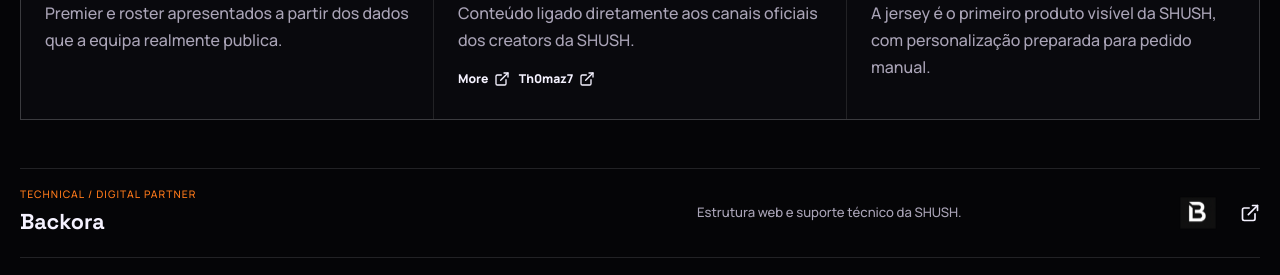
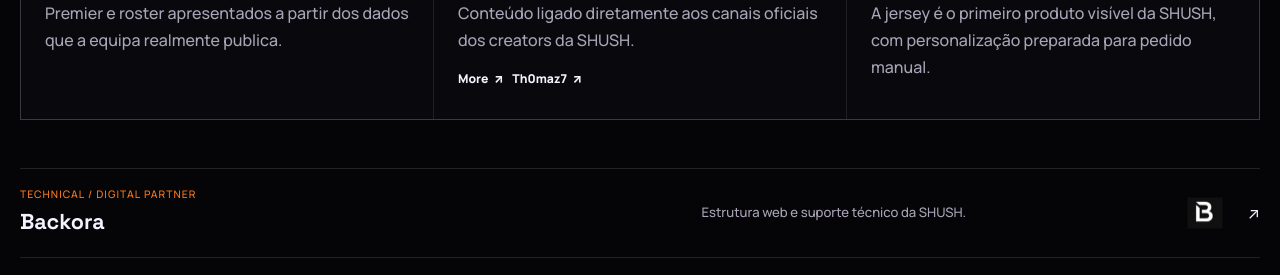
Before and after one commit to dstx11/Shush, a React (Vite) app: page /company in a window 1280 px wide. Shown: the part 629-904 px from the top of the page. Built offline with nearby package versions, Linux system fonts and the light colour scheme.

Commit message:
Remove icon runtime from AboutSection.tsx

```diff
--- a/src/components/about/AboutSection.tsx
+++ b/src/components/about/AboutSection.tsx
@@ -1,4 +1,3 @@
-import { ExternalLink } from 'lucide-react';
 import { creators } from '../../data/players';
 
 export function AboutSection() {
@@ -25,7 +24,7 @@ export function AboutSection() {
             <div className="audit-creator-links">
               {creators.map((creator) => (
                 <a key={creator.id} href={creator.creatorUrl} target="_blank" rel="noreferrer">
-                  {creator.displayName}<ExternalLink aria-hidden="true" className="h-4 w-4" />
+                  {creator.displayName}<span aria-hidden="true">↗</span>
                 </a>
               ))}
             </div>
@@ -44,7 +43,7 @@ export function AboutSection() {
           </span>
           <p>Estrutura web e suporte técnico da SHUSH.</p>
           <img src="/assets/brand/backora-logo.png" width="320" height="293" alt="Backora" loading="lazy" decoding="async" />
-          <ExternalLink aria-hidden="true" className="h-5 w-5" />
+          <span aria-hidden="true">↗</span>
         </a>
       </div>
     </section>
```
